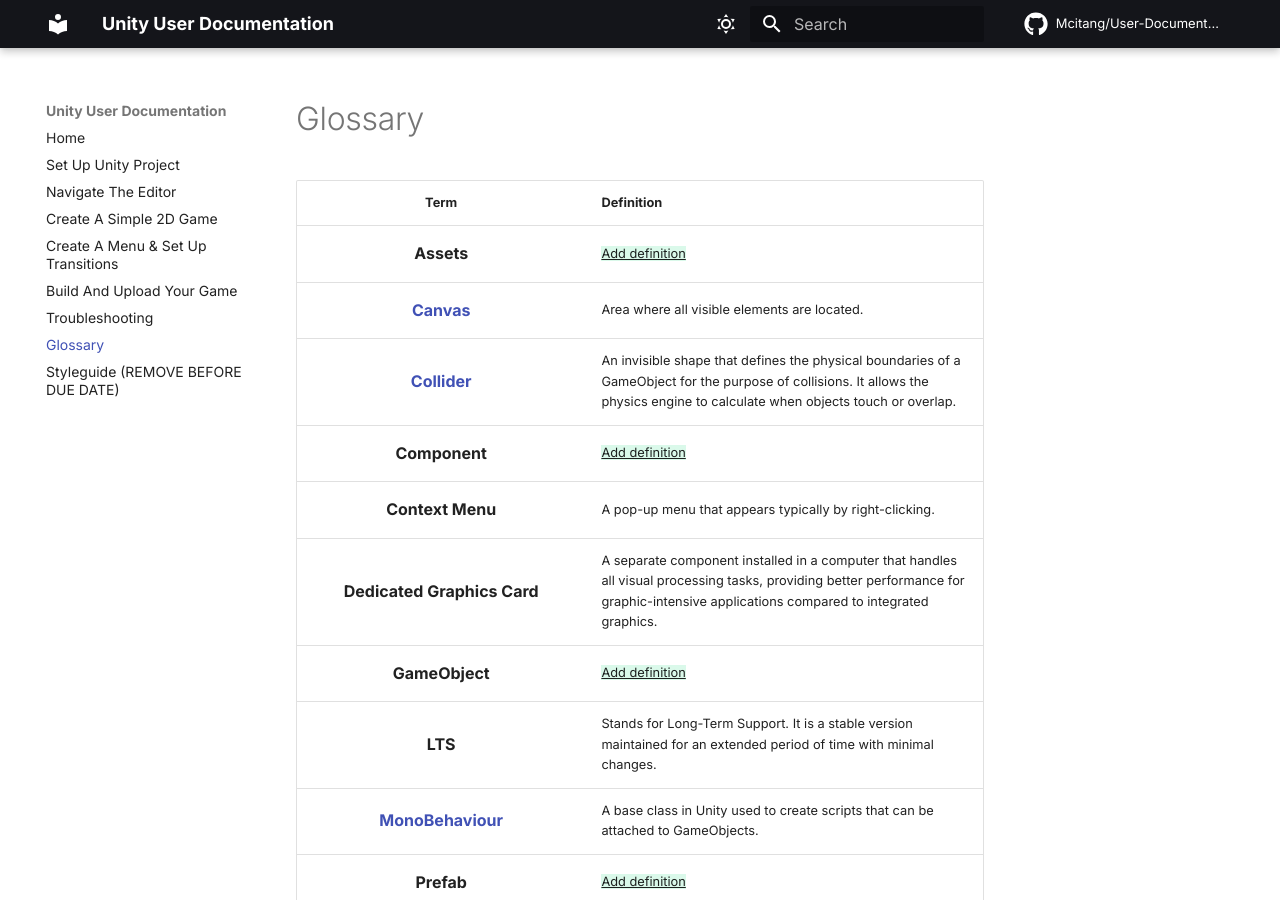
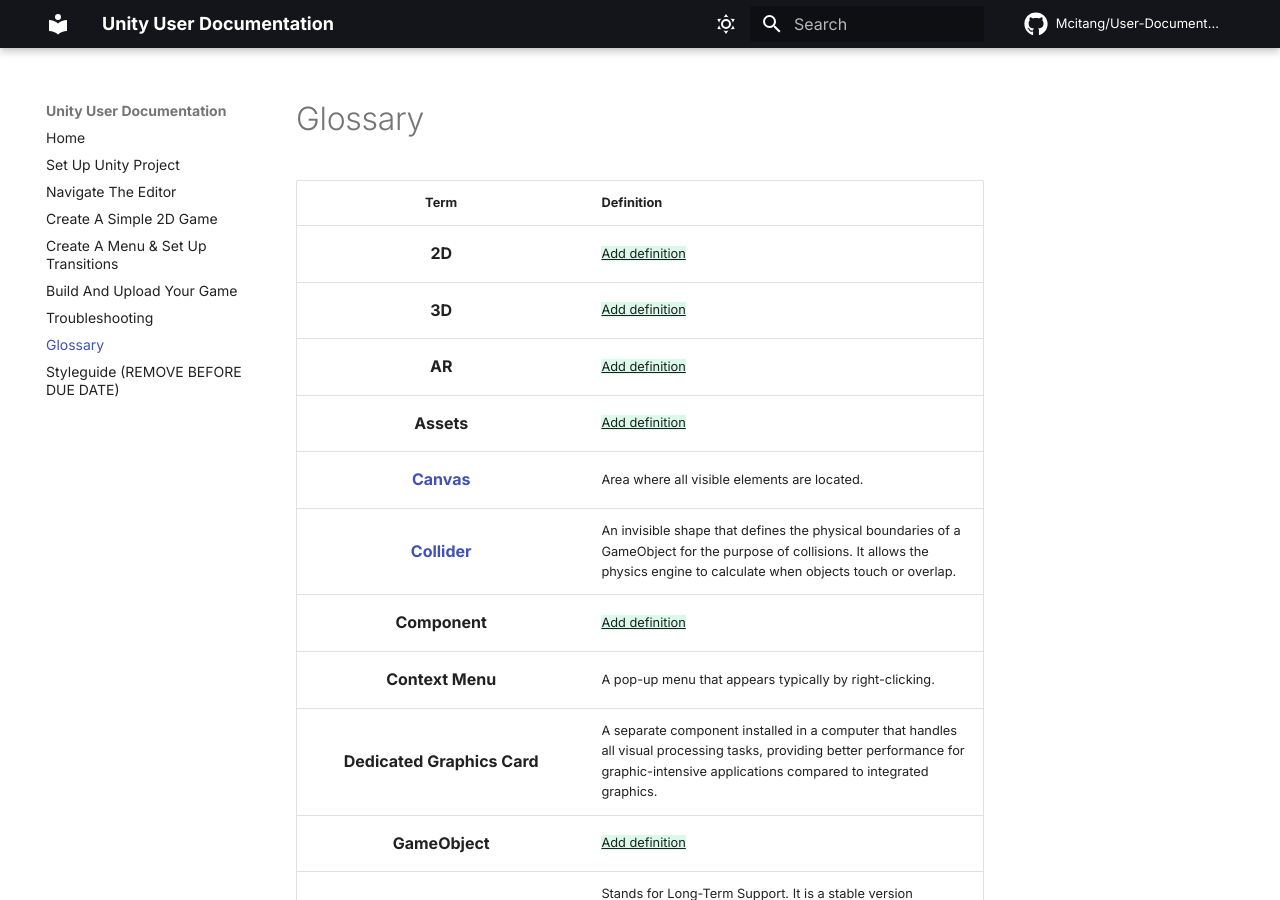
Before and after one commit to Mcitang/User-Documentation, an MkDocs documentation site: the page built from docs/glossary.md, in a window 1280 px wide and 900 px high. Built offline with MkDocs 1.6.1 and Material for MkDocs 9.7.7, drawn with Linux system fonts in a browser that asks for light colours; comment, search, counter and statistics services are not loaded.

Commit message:
Add glossary terms

```diff
--- a/docs/glossary.md
+++ b/docs/glossary.md
@@ -2,6 +2,9 @@
 
 | **Term**                  |  **Definition** <br id="glossary">    |
 |-----------                |------------------------------------   |
+| 2D                        |   {++Add definition++}    |
+| 3D                        |   {++Add definition++}    |
+| AR                        |   {++Add definition++}    |
 | Assets                    |   {++Add definition++}    |
 | [Canvas][canvas-url]      |   Area where all visible elements are located.  |
 | [Collider][collider-url]    |   An invisible shape that defines the physical boundaries of a GameObject for the purpose of collisions. It allows the physics engine to calculate when objects touch or overlap.   |
@@ -20,6 +23,7 @@
 | [TextMeshPro][tmp-url]    |   An easy-to-use system for high-quality text and UI included with the Unity Editor.   |
 | [Universal Render Pipeline (URP)][urp-url]    |   A multi-platform Render Pipeline that allows for high-quality graphics and fast performance across a wide range of devices, from mobile phones to high-end consoles.    |
 | [Vector2][vector2-url]    |   Used to represent 2D vectors and points, consisting of two values: X and Y.  |
+| VR                        |   {++Add definition++}
 | Z Rotation                |   Rotation of an object around the Z-axis in a 3D coordinate system.  |
 
 <!-- Hyperlinks -->
```
